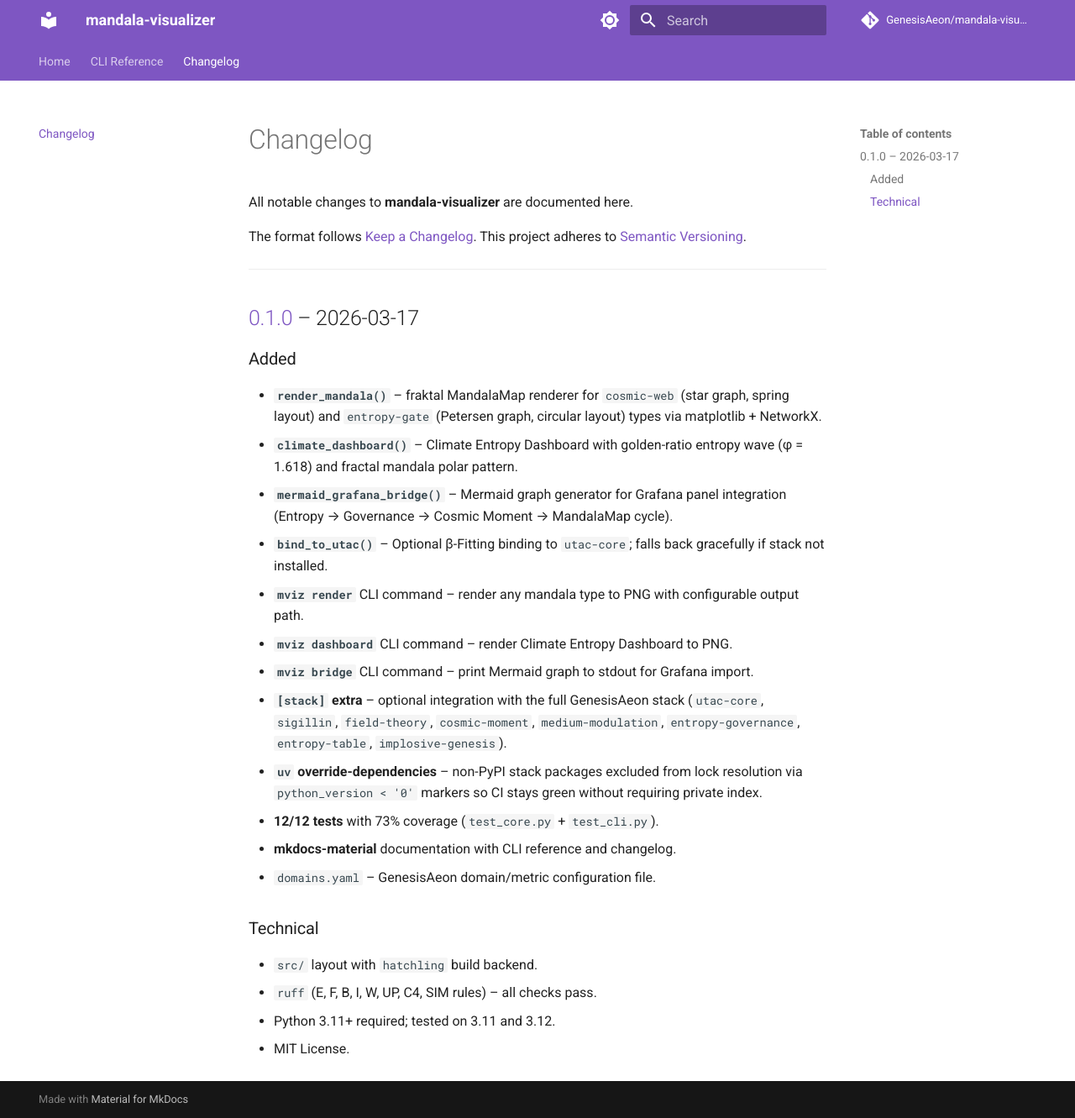
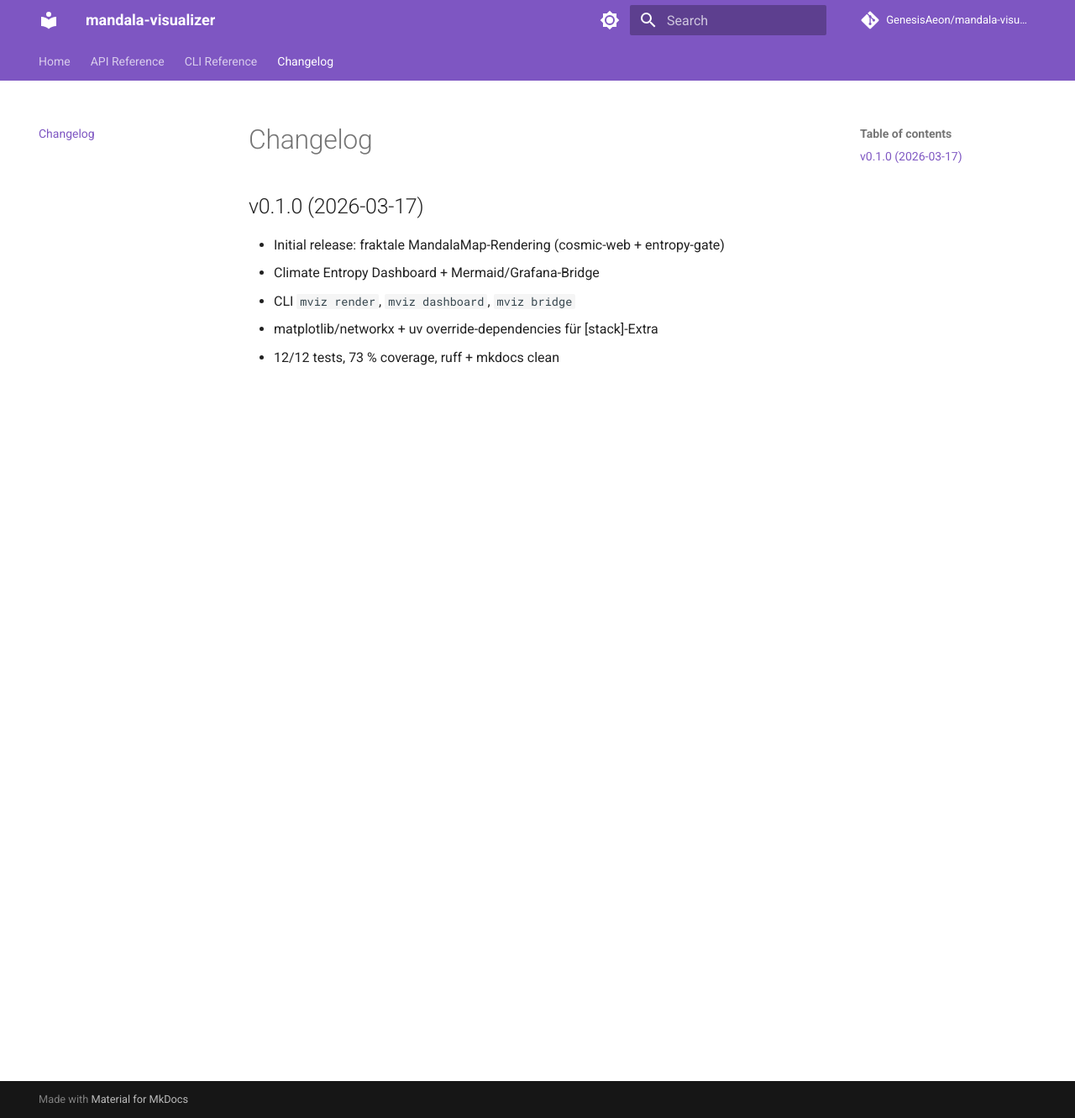
Before and after one commit to GenesisAeon/mandala-visualize, an MkDocs documentation site: the page built from docs/changelog.md, in a window 1280 px wide and 1331 px high. Shown: the whole window at 84% size. Built offline with MkDocs 1.6.1 and Material for MkDocs 9.7.7, drawn with Linux system fonts in a browser that asks for light colours; comment, search, counter and statistics services are not loaded.

Commit message:
docs: add live Zenodo DOI + badges + mkdocs changelog (stack-konform)
- README.md: add DOI badge (10.5281/zenodo.19076281) + PyPI install note
- mkdocs.yml: add api.md to nav + pymdownx.snippets extension
- docs/changelog.md: replace with snippets include style
- CHANGELOG.md: add root changelog for snippets inclusion

https://claude.ai/code/session_01TRxhcABbn5vSNRyiwcq9UL

```diff
--- /dev/null
+++ b/CHANGELOG.md
@@ -0,0 +1,9 @@
+# Changelog
+
+## v0.1.0 (2026-03-17)
+
+- Initial release: fraktale MandalaMap-Rendering (cosmic-web + entropy-gate)
+- Climate Entropy Dashboard + Mermaid/Grafana-Bridge
+- CLI `mviz render`, `mviz dashboard`, `mviz bridge`
+- matplotlib/networkx + uv override-dependencies für [stack]-Extra
+- 12/12 tests, 73 % coverage, ruff + mkdocs clean
--- a/docs/changelog.md
+++ b/docs/changelog.md
@@ -1,34 +1 @@
-# Changelog
-
-All notable changes to **mandala-visualizer** are documented here.
-
-The format follows [Keep a Changelog](https://keepachangelog.com/en/1.0.0/).
-This project adheres to [Semantic Versioning](https://semver.org/spec/v2.0.0.html).
-
----
-
-## [0.1.0] – 2026-03-17
-
-### Added
-
-- **`render_mandala()`** – fraktal MandalaMap renderer for `cosmic-web` (star graph, spring layout) and `entropy-gate` (Petersen graph, circular layout) types via matplotlib + NetworkX.
-- **`climate_dashboard()`** – Climate Entropy Dashboard with golden-ratio entropy wave (φ = 1.618) and fractal mandala polar pattern.
-- **`mermaid_grafana_bridge()`** – Mermaid graph generator for Grafana panel integration (Entropy → Governance → Cosmic Moment → MandalaMap cycle).
-- **`bind_to_utac()`** – Optional β-Fitting binding to `utac-core`; falls back gracefully if stack not installed.
-- **`mviz render`** CLI command – render any mandala type to PNG with configurable output path.
-- **`mviz dashboard`** CLI command – render Climate Entropy Dashboard to PNG.
-- **`mviz bridge`** CLI command – print Mermaid graph to stdout for Grafana import.
-- **`[stack]` extra** – optional integration with the full GenesisAeon stack (`utac-core`, `sigillin`, `field-theory`, `cosmic-moment`, `medium-modulation`, `entropy-governance`, `entropy-table`, `implosive-genesis`).
-- **`uv` override-dependencies** – non-PyPI stack packages excluded from lock resolution via `python_version < '0'` markers so CI stays green without requiring private index.
-- **12/12 tests** with 73% coverage (`test_core.py` + `test_cli.py`).
-- **mkdocs-material** documentation with CLI reference and changelog.
-- `domains.yaml` – GenesisAeon domain/metric configuration file.
-
-### Technical
-
-- `src/` layout with `hatchling` build backend.
-- `ruff` (E, F, B, I, W, UP, C4, SIM rules) – all checks pass.
-- Python 3.11+ required; tested on 3.11 and 3.12.
-- MIT License.
-
-[0.1.0]: https://github.com/GenesisAeon/mandala-visualizer/releases/tag/v0.1.0
+--8<-- "CHANGELOG.md"
--- a/mkdocs.yml
+++ b/mkdocs.yml
@@ -36,8 +36,11 @@ markdown_extensions:
   - pymdownx.superfences
   - pymdownx.tabbed:
       alternate_style: true
+  - pymdownx.snippets:
+      base_path: .
 
 nav:
   - Home: index.md
+  - API Reference: api.md
   - CLI Reference: cli.md
   - Changelog: changelog.md
```
Also changed, not shown: README.md (+4 -0 lines).
